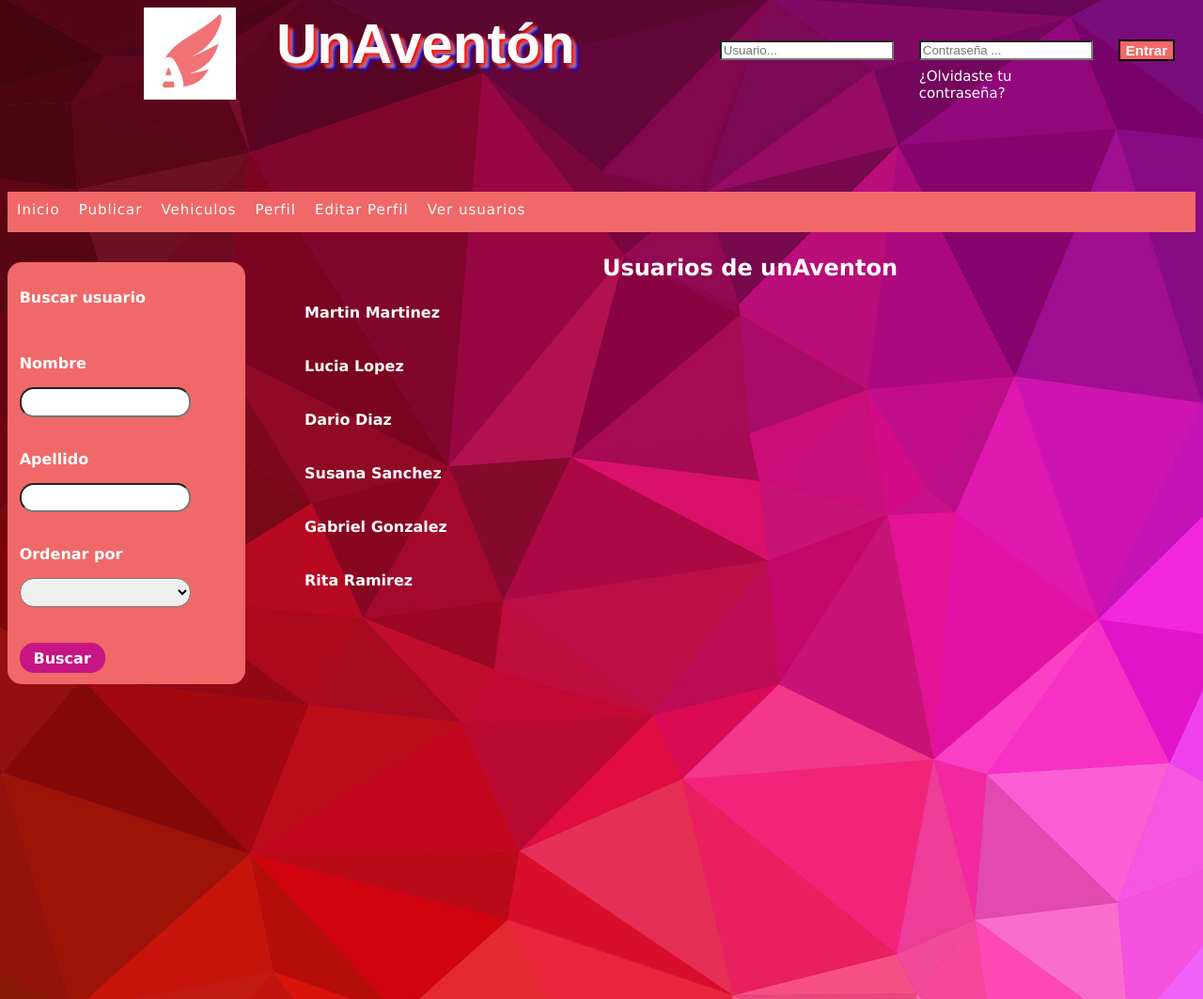
After one commit to BelenEcheverria/unAventonApp, a PHP site: page /Listado_Usuarios.php in a window 1280 px wide. The commit adds this page. Shown: the whole page at 94% size. Run offline with PHP 8.4, Linux system fonts and the light colour scheme; data comes from the database, SQL or seed files in the repository.

```diff
--- a/Header.php
+++ b/Header.php
@@ -23,10 +23,10 @@
 			<form name="inicioSesion" method="post" action="php/inicioSesion.php">
 			<tr class="AlineacionCajasInicioSesion">
 				<td class="AlineacionCajasInicioSesion">
-					<input type="text" id="nombreusuario" class="FormularioInicioSesion" name="nombreU" placeholder="Usuario...">
+					<input type="text" id="nombreusuario" class="FormularioInicioSesion" name="nombreU" placeholder="Usuario..." class="input_menu_busqueda">
 				</td>
 				<td class="AlineacionCajasInicioSesion">
-					<input type="password" id="nombreusuario" class="FormularioInicioSesion" name="contraU" placeholder="Contraseña ...">
+					<input type="password" id="nombreusuario" class="FormularioInicioSesion" name="contraU" placeholder="Contraseña ..." class="input_menu_busqueda">
 				</td>
 				<td class="AlineacionCajasInicioSesion">
 					<input type="button" class="BotonEntrar" value="Entrar" onclick="validarInicioSesion()" >
--- /dev/null
+++ b/Listado_Usuarios.php
@@ -0,0 +1,75 @@
+<head>
+	<link rel="stylesheet" type="text/css" href= "css/Estilo2.css" media="all" >
+	<title> Listado de usuarios </title>
+</head>
+<body class= "body_usuarios" >
+	<?php
+	include "Header.php";
+	include "MenuBarra.php";
+?>
+	<div class= "div_body_usuarios">
+		<div class= "div_izquierda">
+			<form class= "form_buscar_usuario" name= "buscarUsuario" action= "Listado_Usuarios.php" method= "get" >
+				<p class="p_titulo_formulario" > Buscar usuario </p> <br>
+				<p> Nombre </p>
+				<input class= "input_formulario" type= "text" name= "nombre" value= "<?php if (isset($_GET['nombre'])) {echo ($_GET['nombre']);} ?>" > <br><br>
+				<p> Apellido </p>
+				<input class= "input_formulario" type= "text" name= "apellido" value= "<?php if (isset($_GET['apellido'])) {echo ($_GET['apellido']);} ?>" > <br><br>
+				<p> Ordenar por </p>
+				<select class="input_formulario" name="ordenar">
+					<option value= ""> </option>
+					<option value="nombre ASC" <?php if ((isset ($_GET['ordenar'])) and ($_GET['ordenar']== "nombre ASC")) {echo "selected";} ?>> Nombre ascendente </option>
+					<option value="nombre DESC" <?php if ((isset ($_GET['ordenar'])) and ($_GET['ordenar']== "nombre DESC")) {echo "selected";} ?>> Nombre descendente </option>
+					<option value="apellido ASC" <?php if ((isset ($_GET['ordenar'])) and ($_GET['ordenar']== "apellido ASC")) {echo "selected";} ?>> Apellido ascendente </option>
+					<option value="apellido DESC" <?php if ((isset ($_GET['ordenar'])) and ($_GET['ordenar']== "apellido DESC")) {echo "selected";} ?>> Apellido descendente </option>
+				</select> <br><br><br>
+				<input class="button_formulario" type="submit" value="Buscar">
+			</form>
+		</div>
+		<div class= "div_listado_usuarios">
+			<p class="p_titulo_listado" > Usuarios de unAventon </p>
+			<?php
+			include "php/buscarYordenar.php";
+			buscar($apellido, $nombre);
+			ordenar($ordenar);
+			?>
+			<?php
+			$parte2= " WHERE ";
+			if ((isset($apellido)) and ($apellido != NULL)) {
+				$parteA= "apellido " . "= '" . $apellido . "' AND ";
+				$parte2= $parte2 . $parteA;
+			}
+			if ((isset($nombre)) and ($nombre != NULL)) {
+				$parteN= "nombre " . "= '" . $nombre . "' AND ";
+				$parte2= $parte2 . $parteN;
+			}
+			$parte2= $parte2 . "estaActivo= true AND ";
+			if ((isset ($ordenar)) and ($ordenar!= NULL)) {
+				$parteO= " ORDER BY " . $ordenar;
+			} else {
+				$parteO= "";
+			}
+			$parte1= "SELECT id, nombre, apellido FROM usuarios ";
+			$parte2= $parte2 . "1=1" . $parteO;
+			$queryFinal = $parte1 .$parte2 ;
+			$result = mysqli_query ($link, $queryFinal) or die ('Consulta query fallida: ' .mysqli_error($link));
+			$coincidencias= 0;
+			while ($usuario = mysqli_fetch_array ($result)) {
+				$coincidencias ++;
+			?>
+				<div class= "div_nombre_usuario">
+					<a href= "Perfil_Usuario.php?id=<?php echo $usuario['id']?>">
+						<?php echo $usuario['nombre']?> <?php echo $usuario['apellido']?>
+					</a> <br><br><br>
+				</div>
+			<?php
+			} if ($coincidencias == 0) {
+			?>
+				<p> No se encontraron usuarios </p>
+			<?php
+			}
+			?>
+
+		</div>
+	</div>
+</body>
--- a/MenuBarra.php
+++ b/MenuBarra.php
@@ -12,6 +12,7 @@
 			</li>
 			<li><a href="#">Perfil</a></li>
 			<li><a href="#">Editar Perfil</a></li>
+			<li><a href="Listado_Usuarios.php"> Ver usuarios </a></li>
 		</ul>
 	</div>
 </div>
--- /dev/null
+++ b/Pendientes.txt
@@ -0,0 +1,2 @@
+* agregar el header, y la barra en Inicio_Sesion.php
+* acomodar el formato de las cajas de iniciar sesion en el header, para que coincidan con las del formulario
--- a/css/Estilo1.css
+++ b/css/Estilo1.css
@@ -3,33 +3,14 @@ a{
 	color: white;
 }
 
-select {
-	font-family: Verdana, Sans, "Sans-serif";
-	font-size: 95%;
-	color: white;
-	background-color: DarkRed ;
-	border-color: white white white white;
-}
 
 hr {
   height: 10px;
   background-color: pink;
 }
 
+
 /** Index **/
-
-.div_izquierda{
-	background-image: url("Imagenes/Fondo colores.jpg");
-	float: left;
-	width: 20%;
-	height: 500%;
-	background-size: cover;
-	font-size: 120%;
-}
-.form_izquierda {
-	font-size: 75%;
-	padding: 5%;
-}
 
 .div_5peliculas{
 	background-image: url("Imagenes/Fondo negro.jpg");
--- /dev/null
+++ b/css/Estilo2.css
@@ -0,0 +1,60 @@
+.body_usuarios {
+	background-image: url("Imagenes/Fondo colores.jpg");
+	color: white;
+	font-family: Verdana, Sans, "Sans-serif";
+	font-weight: bold;
+}
+
+.div_body_usuarios {
+}
+
+.div_izquierda {
+	float: left;
+	width: 20%;
+	height: 100%;
+	margin-right: 5%;
+}
+
+.div_listado_usuarios {
+	height: 100%;
+}
+
+.form_buscar_usuario {
+	background-color: #F16868;
+	padding: 5%;
+	margin-top: 3%;
+	border-radius: 15px;
+}
+
+.p_titulo_formulario {
+	font-size: 100%;
+}
+
+.input_formulario {
+	border-radius: 15px;
+	width: 80%;
+	height: 4%;
+	font-family: Verdana, Sans, "Sans-serif";
+	font-size: 100%;
+}
+
+.button_formulario {
+	border-radius: 15px;
+	width: 40%;
+	height: 4%;
+	font-family: Verdana, Sans, "Sans-serif";
+	font-size: 100%;
+	font-weight: bold;
+	color: white;
+	border: none;
+	background-color: MediumVioletRed ;
+}
+
+.p_titulo_listado {
+	font-size: 150%;
+	text-align: center;
+}
+
+.div_nombre_usuario {
+
+}
--- /dev/null
+++ b/php/buscarYordenar.php
@@ -0,0 +1,18 @@
+<?php
+
+function buscar(&$apellido, &$nombre){
+	if (isset($_GET['apellido']) and (!empty($_GET['apellido']))){
+		$apellido= $_GET['apellido'];
+	}
+	if (isset($_GET['nombre']) and (!empty($_GET['nombre']))){
+		$nombre= $_GET['nombre'];
+	}
+}
+
+function ordenar(&$ordenar){
+	if ((isset($_GET['ordenar'])) and (!empty($_GET['ordenar']))){
+		$ordenar= $_GET['ordenar'];
+	}
+}
+
+?>
--- a/php/classLogin.php
+++ b/php/classLogin.php
@@ -40,7 +40,8 @@
 
 		public function session (&$usuarioID, &$admin){
 			if (isset ($_SESSION['nombreUsuario'])){
-				$usuarioID= $_SESSION['nombreUsuario'];
+				$usuarioNombre= $_SESSION['nombreUsuario'];
+				$usuarioID = $_SESSION['id'];
 				if ((isset ($_SESSION['admin'])) and ($_SESSION['admin']= true)){
 					$admin= false;
 				} else {
```
Also changed, not shown: Perfil_Usuario.php (added, +33 -0 lines), css/Estilo3.css (added, +20 -0 lines), php/mostrarImagen.php (added, +12 -0 lines), css/Imagenes/Interior of the Yorklyn Covered Bridge in Delaware, USA.jpg (added), css/Imagenes/Through the Gates remake, road under Milky Way, UAE.jpg (added), php/imagen.jpg (added).
